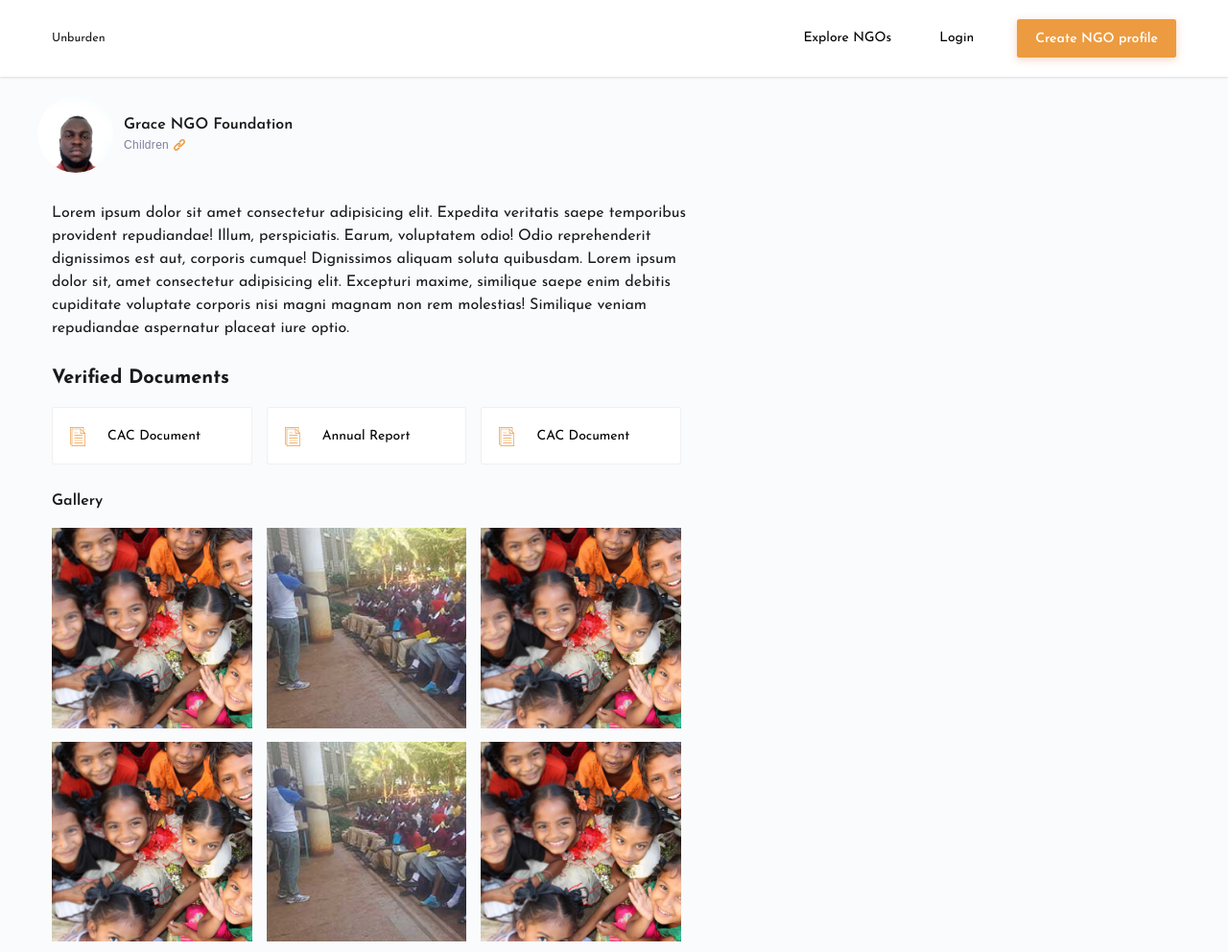
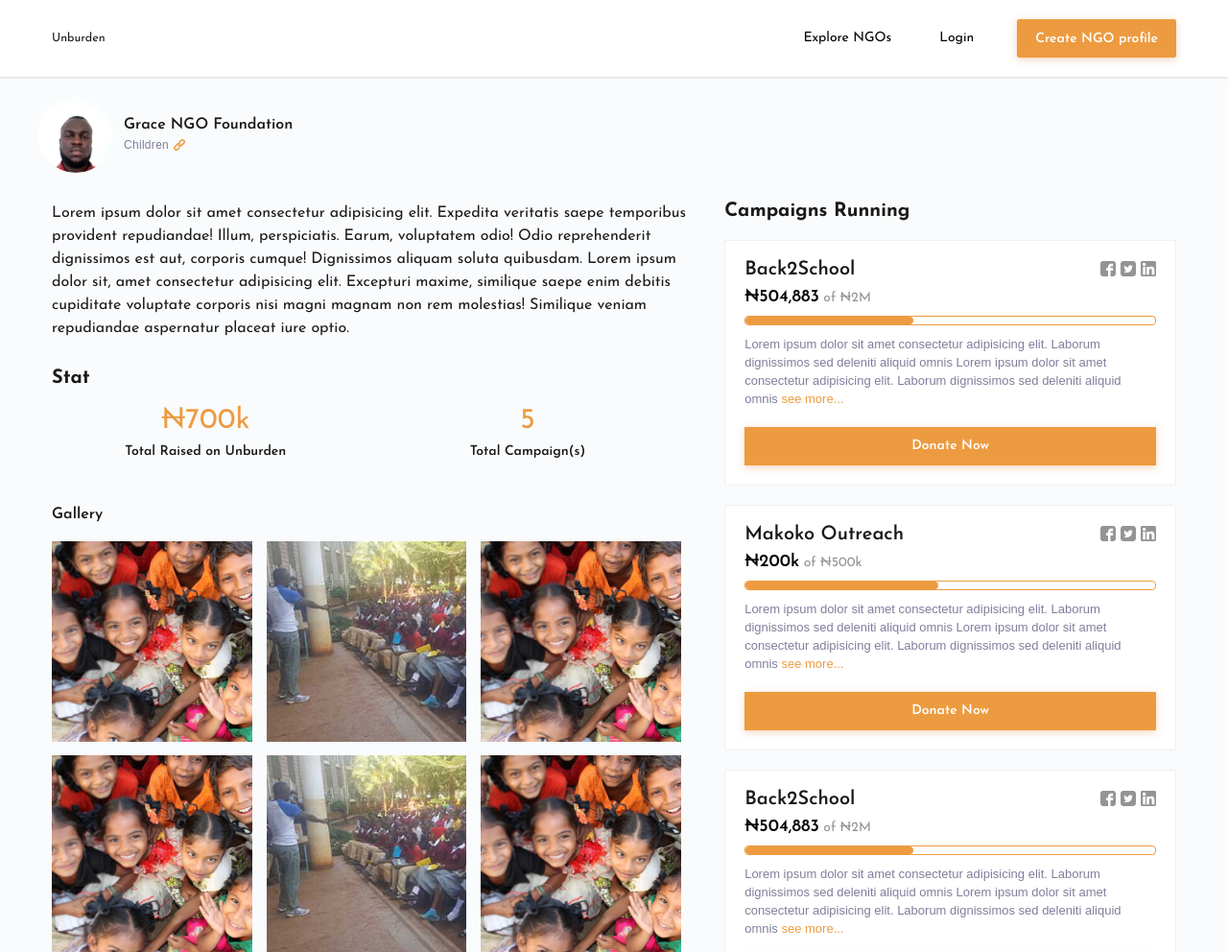
Before and after one commit to olasunkanmi04/ngo, a PHP site: page /ngo-details.html in a window 1280 px wide. Shown: the top 992 px of the page at 96% size. Run offline with PHP 8.4, Linux system fonts and the light colour scheme; some libraries are stand-ins or nearby versions.

Commit message:
update ngo details with campaigns

```diff
--- a/css/main.css
+++ b/css/main.css
@@ -507,7 +507,8 @@ body {
   height: 40px;
   font-size: 14px;
   font-weight: 600;
-  color: #ffffff; }
+  color: #ffffff;
+  text-align: center; }
   .cta__button:hover {
     color: #ffffff !important;
     background-color: rgba(237, 155, 64, 0.9);
@@ -790,3 +791,72 @@ body {
   .ngo__profile-video iframe {
     width: 98%;
     height: 300px; }
+  .ngo__profile-total {
+    margin-bottom: 20px; }
+    .ngo__profile-total p:first-child {
+      text-align: center;
+      font-size: 30px;
+      color: #ed9b40;
+      margin-bottom: 10px; }
+    .ngo__profile-total p:nth-child(2) {
+      text-align: center;
+      font-size: 14px;
+      font-weight: 600; }
+
+.ngo__campaign {
+  background: #FFFFFF;
+  border: 1px solid rgba(225, 225, 225, 0.5);
+  box-sizing: border-box;
+  border-radius: 3px;
+  margin-bottom: 20px;
+  overflow: hidden;
+  padding: 20px;
+  position: relative;
+  transition: 0.3s all linear;
+  -moz-transition: 0.3s all linear;
+  -webkit-transition: 0.3s all linear;
+  -ms-transition: 0.3s all linear;
+  -o-transition: 0.3s all linear; }
+  .ngo__campaign-title {
+    font-size: 20px;
+    margin-bottom: 20px;
+    font-weight: 700; }
+  .ngo__campaign-heading {
+    font-weight: 600;
+    font-size: 20px; }
+  .ngo__campaign-info a {
+    color: #ed9b40; }
+  .ngo__campaign-button-wrap {
+    margin-top: 20px; }
+    .ngo__campaign-button-wrap .cta__button {
+      padding: 0;
+      line-height: 40px; }
+  .ngo__campaign-price {
+    margin-top: 10px;
+    font-size: 14px;
+    color: #949494; }
+    .ngo__campaign-price span {
+      font-weight: 600;
+      color: #000000;
+      font-size: 18px; }
+  .ngo__campaign-share {
+    display: flex;
+    margin-left: auto; }
+    .ngo__campaign-share svg {
+      width: 16px;
+      height: 16px;
+      margin-left: 5px;
+      fill: #949494; }
+
+.ui-progressbar .ui-progressbar-value {
+  margin: 0 !important;
+  background: #ed9b40;
+  border-radius: 4px;
+  border: none; }
+
+.progressbar {
+  height: 10px;
+  border-radius: 4px !important;
+  border: 1px solid #ed9b40 !important;
+  margin-bottom: 10px;
+  margin-top: 10px; }
--- a/ngo-details.html
+++ b/ngo-details.html
@@ -6,8 +6,10 @@
     <meta name="viewport" content="width=device-width, initial-scale=1.0">
     <meta http-equiv="X-UA-Compatible" content="ie=edge">
     <link rel="stylesheet" href="css/bootstrap.css">
+    <link href="https://fonts.googleapis.com/css?family=Josefin+Sans:400,600,700" rel="stylesheet">
+    <link rel="stylesheet" href="//code.jquery.com/ui/1.12.1/themes/base/jquery-ui.css">
     <link rel="stylesheet" href="css/main.css">
-    <link href="https://fonts.googleapis.com/css?family=Josefin+Sans:400,600,700" rel="stylesheet">
+
     <script src="js/csi.min.js"></script>
     <title>Unburden | Home</title>
 </head>
@@ -41,42 +43,24 @@
                         repudiandae aspernatur placeat iure optio.</p>
                 </div>
                 <div class="ngo__profile-documents">
-                    <h3 class="ngo__profile-documents-title">Verified Documents</h3>
+                    <h3 class="ngo__profile-documents-title">Stat</h3>
                     <div class="ngo__profile-documents-wrap">
                         <div class="row mx-0">
-                            <div class="col-lg-4 col-md-12 ngo__profile-documents-column">
-                                <div class="ngo__profile-documents-individual">
-                                    <a href="https://drive.google.com/file/d/1wjU7lvkHyspnKRwRjPjJr3rZ7ZQ2RHV0/view?usp=sharing"
-                                        class="explore-ngo__individual-link" target="_blank"></a>
-                                    <svg class="icon icon-file">
-                                        <use xlink:href="#icon-file"></use>
-                                    </svg>
-                                    <span>CAC Document</span>
+                            <div class="col-lg-6 col-md-12 ngo__profile-documents-column">
+                                <div class="ngo__profile-total">
+                                    <p><span>₦</span>700k</p>
+                                    <p>Total Raised on Unburden</p>
                                 </div>
                             </div>
-                            <div class="col-lg-4 col-md-12 ngo__profile-documents-column">
-                                <div class="ngo__profile-documents-individual">
-                                    <a href="https://drive.google.com/file/d/1wjU7lvkHyspnKRwRjPjJr3rZ7ZQ2RHV0/view?usp=sharing"
-                                        class="explore-ngo__individual-link" target="_blank"></a>
-                                    <svg class="icon icon-file">
-                                        <use xlink:href="#icon-file"></use>
-                                    </svg>
-                                    <span>Annual Report</span>
-                                </div>
-                            </div>
-                            <div class="col-lg-4 col-md-12 ngo__profile-documents-column">
-                                <div class="ngo__profile-documents-individual">
-                                    <a href="https://drive.google.com/file/d/1wjU7lvkHyspnKRwRjPjJr3rZ7ZQ2RHV0/view?usp=sharing"
-                                        class="explore-ngo__individual-link" target="_blank"></a>
-                                    <svg class="icon icon-file">
-                                        <use xlink:href="#icon-file"></use>
-                                    </svg>
-                                    <span>CAC Document</span>
+                            <div class="col-lg-6 col-md-12 ngo__profile-documents-column">
+                                <div class="ngo__profile-total">
+                                    <p>5</p>
+                                    <p>Total Campaign(s)</p>
                                 </div>
                             </div>
                         </div>
 
-                        <div class="ngo__profile-gallery">
+                        <div class="ngo__profile-gallery mt-5">
                             <h3 class="ngo__profile-gallery-title">Gallery</h3>
                             <div class="row mx-0">
                                 <div class="col-lg-4 col-md-4 col-sm-6 col-6 ngo__profile-documents-column">
@@ -128,7 +112,154 @@
                 </div>
             </div>
             <div class="col-lg-5 col-md-6 col-sm-12">
+                <h3 class="ngo__campaign-title">Campaigns Running</h3>
+                <div class="ngo__campaign">
+                    <div class="explore-ngo__individual-details">
+                        <h3 class="ngo__campaign-heading">Back2School</h3>
+                        <div class="ngo__campaign-share">
+                            <a href="#">
+                                <svg class="icon icon-facebook">
+                                    <use xlink:href="#icon-facebook"></use>
+                                </svg>
+                            </a>
+                            <a href="#">
+                                <svg class="icon icon-twitter">
+                                    <use xlink:href="#icon-twitter"></use>
+                                </svg>
+                            </a>
+                            <a href="#">
+                                <svg class="icon icon-linkedin">
+                                    <use xlink:href="#icon-linkedin"></use>
+                                </svg>
+                            </a>
+                        </div>
+                    </div>
+                    <p class="ngo__campaign-price"><span>₦504,883</span> of ₦2M</p>
+                    <div id="progressbar" class="progressbar"></div>
 
+                    <p class="explore-ngo__individual-info mt-3 ngo__campaign-info">Lorem ipsum dolor sit amet
+                        consectetur
+                        adipisicing elit. Laborum dignissimos sed deleniti aliquid omnis Lorem ipsum dolor sit amet
+                        consectetur
+                        adipisicing elit. Laborum dignissimos sed deleniti aliquid omnis <a href="#">see more...</a>
+                    </p>
+                    <div class="ngo__campaign-button-wrap">
+                        <div class="cta__button">
+                            <a href="#">Donate Now</a>
+                        </div>
+                    </div>
+                </div>
+
+                <div class="ngo__campaign">
+                    <div class="explore-ngo__individual-details">
+                        <h3 class="ngo__campaign-heading">Makoko Outreach</h3>
+                        <div class="ngo__campaign-share">
+                            <a href="#">
+                                <svg class="icon icon-facebook">
+                                    <use xlink:href="#icon-facebook"></use>
+                                </svg>
+                            </a>
+                            <a href="#">
+                                <svg class="icon icon-twitter">
+                                    <use xlink:href="#icon-twitter"></use>
+                                </svg>
+                            </a>
+                            <a href="#">
+                                <svg class="icon icon-linkedin">
+                                    <use xlink:href="#icon-linkedin"></use>
+                                </svg>
+                            </a>
+                        </div>
+                    </div>
+                    <p class="ngo__campaign-price"><span>₦200k</span> of ₦500k</p>
+                    <div id="progressbar" class="progressbar progressbar-two"></div>
+
+                    <p class="explore-ngo__individual-info mt-3 ngo__campaign-info">Lorem ipsum dolor sit amet
+                        consectetur
+                        adipisicing elit. Laborum dignissimos sed deleniti aliquid omnis Lorem ipsum dolor sit amet
+                        consectetur
+                        adipisicing elit. Laborum dignissimos sed deleniti aliquid omnis <a href="#">see more...</a>
+                    </p>
+                    <div class="ngo__campaign-button-wrap">
+                        <div class="cta__button">
+                            <a href="#">Donate Now</a>
+                        </div>
+                    </div>
+                </div>
+
+                <div class="ngo__campaign">
+                    <div class="explore-ngo__individual-details">
+                        <h3 class="ngo__campaign-heading">Back2School</h3>
+                        <div class="ngo__campaign-share">
+                            <a href="#">
+                                <svg class="icon icon-facebook">
+                                    <use xlink:href="#icon-facebook"></use>
+                                </svg>
+                            </a>
+                            <a href="#">
+                                <svg class="icon icon-twitter">
+                                    <use xlink:href="#icon-twitter"></use>
+                                </svg>
+                            </a>
+                            <a href="#">
+                                <svg class="icon icon-linkedin">
+                                    <use xlink:href="#icon-linkedin"></use>
+                                </svg>
+                            </a>
+                        </div>
+                    </div>
+                    <p class="ngo__campaign-price"><span>₦504,883</span> of ₦2M</p>
+                    <div id="progressbar" class="progressbar"></div>
+
+                    <p class="explore-ngo__individual-info mt-3 ngo__campaign-info">Lorem ipsum dolor sit amet
+                        consectetur
+                        adipisicing elit. Laborum dignissimos sed deleniti aliquid omnis Lorem ipsum dolor sit amet
+                        consectetur
+                        adipisicing elit. Laborum dignissimos sed deleniti aliquid omnis <a href="#">see more...</a>
+                    </p>
+                    <div class="ngo__campaign-button-wrap">
+                        <div class="cta__button">
+                            <a href="#">Donate Now</a>
+                        </div>
+                    </div>
+                </div>
+
+                <div class="ngo__campaign">
+                    <div class="explore-ngo__individual-details">
+                        <h3 class="ngo__campaign-heading">Makoko Outreach</h3>
+                        <div class="ngo__campaign-share">
+                            <a href="#">
+                                <svg class="icon icon-facebook">
+                                    <use xlink:href="#icon-facebook"></use>
+                                </svg>
+                            </a>
+                            <a href="#">
+                                <svg class="icon icon-twitter">
+                                    <use xlink:href="#icon-twitter"></use>
+                                </svg>
+                            </a>
+                            <a href="#">
+                                <svg class="icon icon-linkedin">
+                                    <use xlink:href="#icon-linkedin"></use>
+                                </svg>
+                            </a>
+                        </div>
+                    </div>
+                    <p class="ngo__campaign-price"><span>₦200k</span> of ₦500k</p>
+                    <div id="progressbar" class="progressbar progressbar-two"></div>
+
+                    <p class="explore-ngo__individual-info mt-3 ngo__campaign-info">Lorem ipsum dolor sit amet
+                        consectetur
+                        adipisicing elit. Laborum dignissimos sed deleniti aliquid omnis Lorem ipsum dolor sit amet
+                        consectetur
+                        adipisicing elit. Laborum dignissimos sed deleniti aliquid omnis <a href="#">see more...</a>
+                    </p>
+                    <div class="ngo__campaign-button-wrap">
+                        <div class="cta__button">
+                            <a href="#">Donate Now</a>
+                        </div>
+                    </div>
+                </div>
             </div>
         </div>
     </div>
@@ -142,7 +273,22 @@
     <script src="https://unpkg.com/popper.js/dist/umd/popper.min.js"></script>
     <script src="js/bootstrap.min.js"></script>
     <script src="js/tether.min.js"></script>
+    <script src="https://code.jquery.com/ui/1.12.1/jquery-ui.js"></script>
     <script src="js/main.js"></script>
+
+    <script>
+        $(function () {
+            $(".progressbar").progressbar({
+                value: 41
+            });
+        });
+
+        $(function () {
+            $(".progressbar-two").progressbar({
+                value: 47
+            });
+        });
+    </script>
 </body>
 
 </html>
--- a/scss/components/_button.scss
+++ b/scss/components/_button.scss
@@ -7,6 +7,7 @@
     font-size: 14px;
     font-weight: 600;
     color: #ffffff;
+    text-align: center;
 
     &:hover {
         color: #ffffff !important;
--- a/scss/modules/_ngo-details.scss
+++ b/scss/modules/_ngo-details.scss
@@ -104,5 +104,110 @@
             }
         }
 
+        &-total {
+            margin-bottom: 20px;
+
+            p {
+                &:first-child {
+                    text-align: center;
+                    font-size: 30px;
+                    color: #ed9b40;
+                    margin-bottom: 10px;
+                }
+
+                &:nth-child(2) {
+                    text-align: center;
+                    font-size: 14px;
+                    font-weight: 600;
+                }
+            }
+        }
+
+    }
+
+    &__campaign {
+        background: #FFFFFF;
+        border: 1px solid rgba(225, 225, 225, 0.5);
+        box-sizing: border-box;
+        border-radius: 3px;
+        margin-bottom: 20px;
+        overflow: hidden;
+        padding: 20px;
+        position: relative;
+        transition: 0.3s all linear;
+        -moz-transition: 0.3s all linear;
+        -webkit-transition: 0.3s all linear;
+        -ms-transition: 0.3s all linear;
+        -o-transition: 0.3s all linear;
+
+        &-title {
+            font-size: 20px;
+            margin-bottom: 20px;
+            font-weight: 700;
+
+        }
+
+        &-heading {
+            font-weight: 600;
+            font-size: 20px;
+        }
+
+        &-info {
+            a {
+                color: #ed9b40;
+            }
+        }
+
+        &-button {
+            &-wrap {
+                margin-top: 20px;
+
+                .cta__button {
+                    padding: 0;
+                    line-height: 40px;
+                }
+            }
+
+        }
+
+        &-price {
+            margin-top: 10px;
+            font-size: 14px;
+            color: #949494;
+
+            span {
+                font-weight: 600;
+                color: #000000;
+                font-size: 18px;
+
+            }
+        }
+
+        &-share {
+            display: flex;
+            margin-left: auto;
+
+            svg {
+                width: 16px;
+                height: 16px;
+                margin-left: 5px;
+                fill: #949494;
+            }
+        }
     }
 }
+
+.ui-progressbar .ui-progressbar-value {
+    margin: 0 !important;
+    background: #ed9b40;
+    border-radius: 4px;
+    border: none;
+}
+
+.progressbar {
+    height: 10px;
+    border-radius: 4px !important;
+    border: 1px solid #ed9b40 !important;
+    margin-bottom: 10px;
+    margin-top: 10px;
+}
--- a/svg.html
+++ b/svg.html
@@ -193,5 +193,11 @@
                 d="M26.133 7.779v-7.779h-22.933v29.333h2.667v2.667h22.933v-21.554l-2.667-2.667zM21.333 4.487l5.646 5.646h-5.646v-5.646zM4.267 28.267v-27.2h20.8v5.646l-4.046-4.046h-15.154v25.6h-1.6zM6.933 30.933v-27.2h13.333v7.467h7.467v19.733h-20.8z">
             </path>
         </symbol>
+        <symbol id="icon-facebook" viewBox="0 0 32 32">
+            <title>facebook</title>
+            <path
+                d="M32 5.334c-0.103-2.903-2.43-5.23-5.323-5.334l-0.010-0h-21.334c-2.903 0.104-5.23 2.431-5.333 5.325l-0 0.010v21.331c0.103 2.904 2.431 5.231 5.325 5.334l0.010 0h10.666v-12.090h-3.91v-5.333h3.91v-2.080c0-3.584 2.691-6.811 6-6.811h4.31v5.336h-4.31c-0.472 0-1.022 0.573-1.022 1.43v2.125h5.333v5.333h-5.333v12.090h5.69c2.903-0.104 5.23-2.431 5.333-5.325l0-0.010z">
+            </path>
+        </symbol>
     </defs>
 </svg>
```
